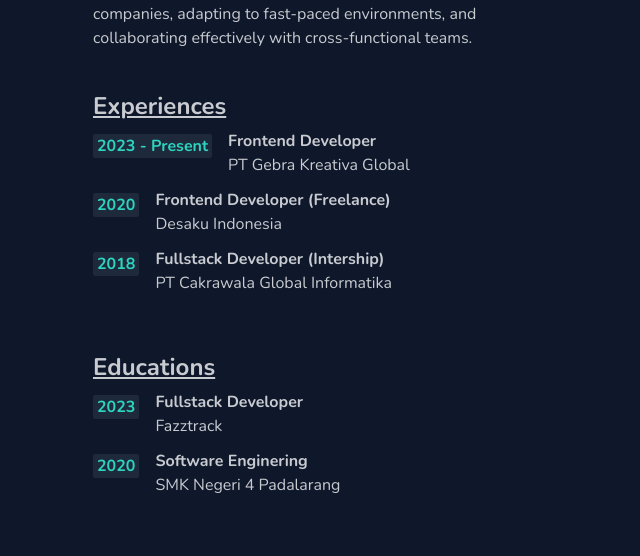
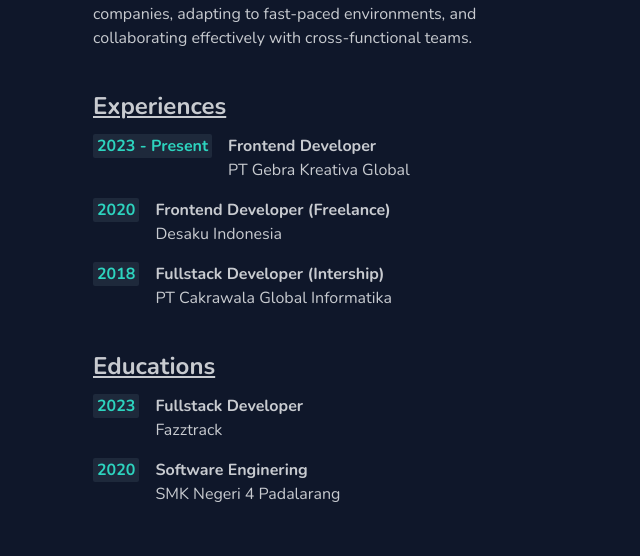
Before and after one commit to rioprayoga23/portfolio-web, a Next.js app: page / in a window 1280 px wide. Shown: the part 849-1405 px from the top of the page, without its empty margins (311-951 px from the left). Built offline with nearby package versions, Linux system fonts and the light colour scheme; no server answers.

Commit message:
fix: mb timeline comp

```diff
--- a/src/components/About/components/Experiences.jsx
+++ b/src/components/About/components/Experiences.jsx
@@ -16,7 +16,7 @@ const Experiences = () => {
           role={item.role}
           company={item.company}
           column={true}
-          last={experiencesData.length < 1 === index}
+          last={experiencesData.length - 1 === index}
           key={index}
         />
       ))}
--- a/src/components/About/partials/TimelineItem.jsx
+++ b/src/components/About/partials/TimelineItem.jsx
@@ -4,7 +4,7 @@ const TimelineItem = ({ year, role, company, last }) => {
   return (
     <section className={`text-start flex gap-4 ${!last && "pb-4"}`}>
       <Label title={year} />
-      <div className="mt-[-5px]">
+      <div>
         <h3 className="font-bold">{role}</h3>
         <p className="m-0">{company}</p>
       </div>
```
